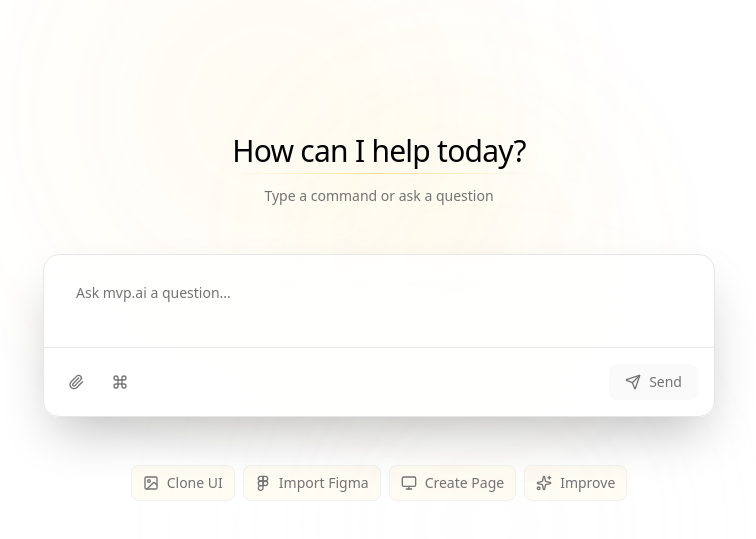
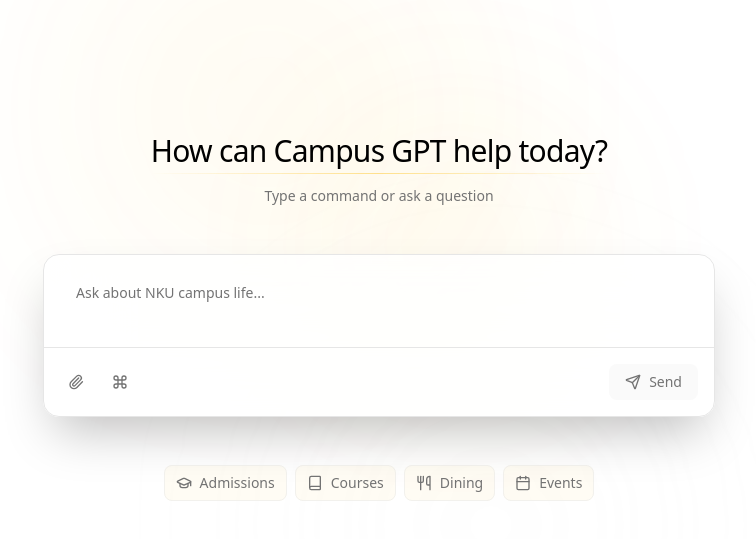
Before and after one commit to ak-pydev/Campus_GPT, a React app in the folder frontend/: page / in a window 1280 px wide. Shown: the part 115-654 px from the top of the page, without its empty margins (261-1017 px from the left). Built offline with nearby package versions, Linux system fonts and the light colour scheme; the HTML template or start-up script is replaced by a standard one.

Commit message:
Update chat component with Campus GPT specific commands and icons

```diff
--- a/frontend/src/components/mvpblocks/animated-ai-chat.tsx
+++ b/frontend/src/components/mvpblocks/animated-ai-chat.tsx
@@ -4,15 +4,17 @@
 import { useState } from 'react';
 import { cn } from '@/lib/utils';
 import {
-  ImageIcon,
-  Figma,
-  MonitorIcon,
   Paperclip,
   SendIcon,
   XIcon,
   LoaderIcon,
   Sparkles,
   Command,
+  GraduationCap,
+  Book,
+  Utensils,
+  Calendar,
+
 } from 'lucide-react';
 import { motion, AnimatePresence } from 'framer-motion';
 import * as React from 'react';
@@ -144,28 +146,28 @@
 
   const commandSuggestions: CommandSuggestion[] = [
     {
-      icon: <ImageIcon className="h-4 w-4" />,
-      label: 'Clone UI',
-      description: 'Generate a UI from a screenshot',
-      prefix: '/clone',
+      icon: <GraduationCap className="h-4 w-4" />,
+      label: 'Admissions',
+      description: 'Ask about application process',
+      prefix: '/admissions',
     },
     {
-      icon: <Figma className="h-4 w-4" />,
-      label: 'Import Figma',
-      description: 'Import a design from Figma',
-      prefix: '/figma',
+      icon: <Book className="h-4 w-4" />,
+      label: 'Courses',
+      description: 'Find course information',
+      prefix: '/courses',
     },
     {
-      icon: <MonitorIcon className="h-4 w-4" />,
-      label: 'Create Page',
-      description: 'Generate a new web page',
-      prefix: '/page',
+      icon: <Utensils className="h-4 w-4" />,
+      label: 'Dining',
+      description: 'Check dining options',
+      prefix: '/dining',
     },
     {
-      icon: <Sparkles className="h-4 w-4" />,
-      label: 'Improve',
-      description: 'Improve existing UI design',
-      prefix: '/improve',
+      icon: <Calendar className="h-4 w-4" />,
+      label: 'Events',
+      description: 'Upcoming campus events',
+      prefix: '/events',
     },
   ];
 
@@ -304,7 +306,7 @@
                 className="inline-block"
               >
                 <h1 className="pb-1 text-3xl font-medium tracking-tight">
-                  How can I help today?
+                  How can Campus GPT help today?
                 </h1>
                 <motion.div
                   className="via-primary/50 h-px bg-gradient-to-r from-transparent to-transparent"
@@ -379,7 +381,7 @@
                   onKeyDown={handleKeyDown}
                   onFocus={() => setInputFocused(true)}
                   onBlur={() => setInputFocused(false)}
-                  placeholder="Ask mvp.ai a question..."
+                  placeholder="Ask about NKU campus life..."
                   containerClassName="w-full"
                   className={cn(
                     'w-full px-4 py-3',
```
